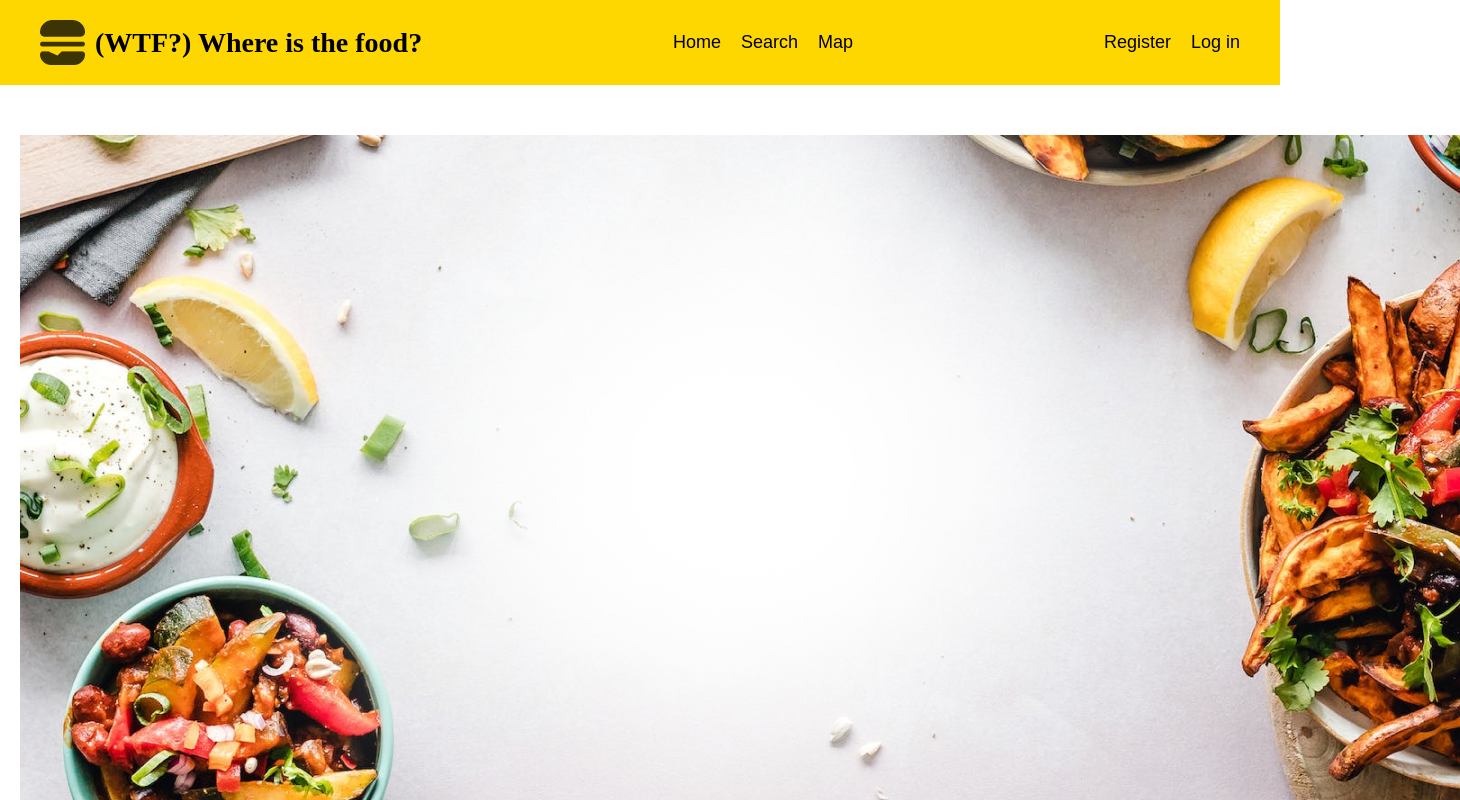
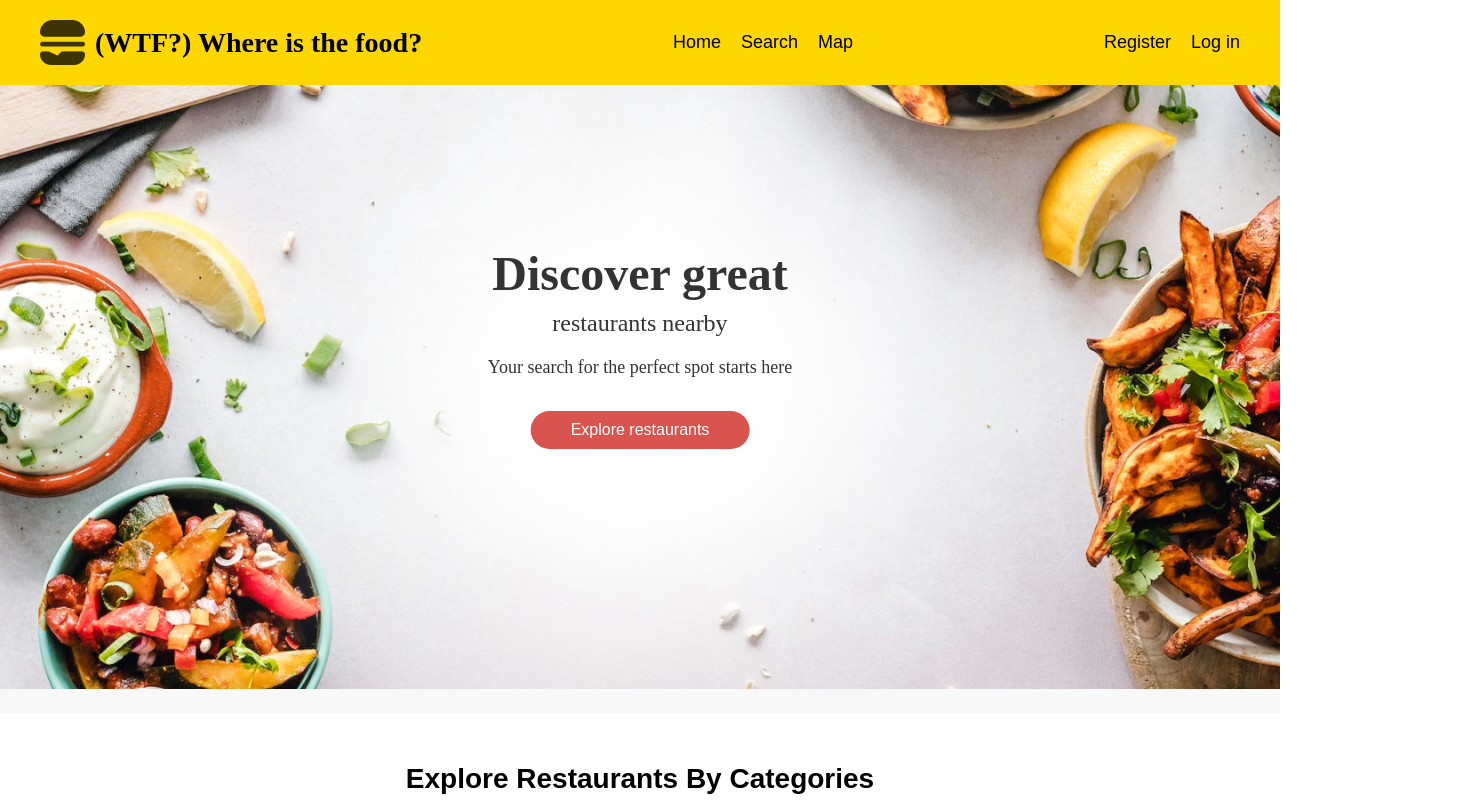
Before and after one commit to MennaMagdy28/Restaurant-Reservation-System, an Angular app in the folder View/: page / in a window 1280 px wide. Shown: the top 800 px of the page, 1460 px wide, since content can reach past the window. Built offline with nearby package versions, Linux system fonts and the light colour scheme.

Commit message:
homepage fix

```diff
--- a/View/src/app/components/homepage/homepage.component.html
+++ b/View/src/app/components/homepage/homepage.component.html
@@ -1,9 +1,9 @@
-<section class="<h2>Discover great restaurants nearby</h2>ngero">
+<section class="hero">
   <img src="./bg.png" alt="Delicious food dishes with a white background and food on the sides" />
   <h1>Discover great</h1>
   <p>restaurants nearby</p>
   <p class="subtext">Your search for the perfect spot starts here</p>
-  <a class="btn" routerLink="search">
+  <a class="btn" href="#">
     <i class="fas fa-map-marker-alt"></i> Explore restaurants <i class="fas fa-arrow-right"></i>
   </a>
 </section>
```
